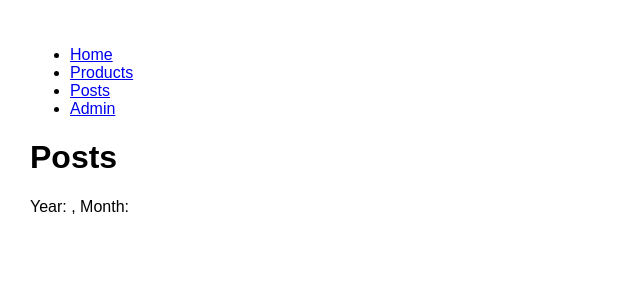
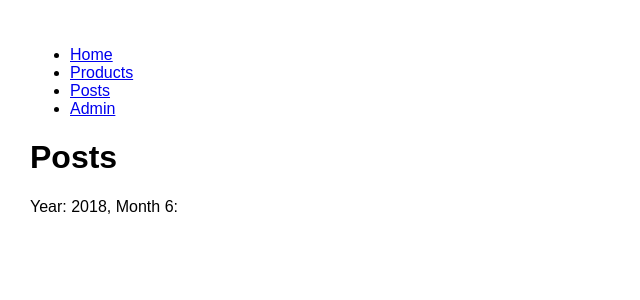
Before and after one commit to Xopper/react-routes, a React (Create React App) app in the folder router-app/: page /posts/2018/06 in a window 1280 px wide. Shown: the top 300 px of the page, without its empty margins (0-640 px from the left). Built offline with nearby package versions, Linux system fonts and the light colour scheme.

Commit message:
add params to routes and optional params:)

```diff
--- a/router-app/src/App.js
+++ b/router-app/src/App.js
@@ -16,11 +16,12 @@ class App extends Component {
 				<NavBar />
 				<div className="content">
 					<Switch>
+						<Route path="/products/:id" component={ProductDetails} />
 						<Route
 							path="/products"
 							render={props => <Products srotBy="newest" {...props} />}
 						/>
-						<Route path="/posts" component={Posts} />
+						<Route path="/posts/:year?/:month?" component={Posts} />
 						<Route path="/admin" component={Dashboard} />
 						<Route path="/" component={Home} />
 					</Switch>
--- a/router-app/src/components/posts.jsx
+++ b/router-app/src/components/posts.jsx
@@ -1,12 +1,23 @@
 import React from "react";
 
-const Posts = () => {
-  return (
-    <div>
-      <h1>Posts</h1>
-      Year: , Month:
-    </div>
-  );
+/**
+ * Self implementaion of isNumber
+ * @param {*} toCheck
+ */
+// const isString = toCheck => typeof toCheck === "string";
+const isNumber = toCheck =>
+	typeof Number(toCheck) === "number" && !isNaN(Number(toCheck));
+
+const Posts = props => {
+	let { year, month } = props.match.params;
+	month = isNumber(month) ? Number(month) : "";
+	year = isNumber(year) ? Number(year) : "";
+	return (
+		<div>
+			<h1>Posts</h1>
+			Year: {year}, Month {month}:
+		</div>
+	);
 };
 
 export default Posts;
--- a/router-app/src/components/productDetails.jsx
+++ b/router-app/src/components/productDetails.jsx
@@ -6,9 +6,12 @@ class ProductDetails extends Component {
 	};
 
 	render() {
+		// the new way to do it :(
+		// let { id } = useParams();
+		const { id } = this.props.match.params;
 		return (
 			<div>
-        <h1>Product Details - </h1>
+				<h1>Product Details - {id}</h1>
 				<button onClick={this.handleSave}>Save</button>
 			</div>
 		);
--- a/router-app/src/components/products.jsx
+++ b/router-app/src/components/products.jsx
@@ -1,4 +1,5 @@
 import React, { Component } from "react";
+import { Link } from "react-router-dom";
 
 class Products extends Component {
 	state = {
@@ -17,7 +18,7 @@ class Products extends Component {
 				<ul>
 					{this.state.products.map(product => (
 						<li key={product.id}>
-							<a href={`/products/${product.id}`}>{product.name}</a>
+							<Link to={`/products/${product.id}`}>{product.name}</Link>
 						</li>
 					))}
 				</ul>
```
Lines whose indentation alone changed are shown as unchanged.
